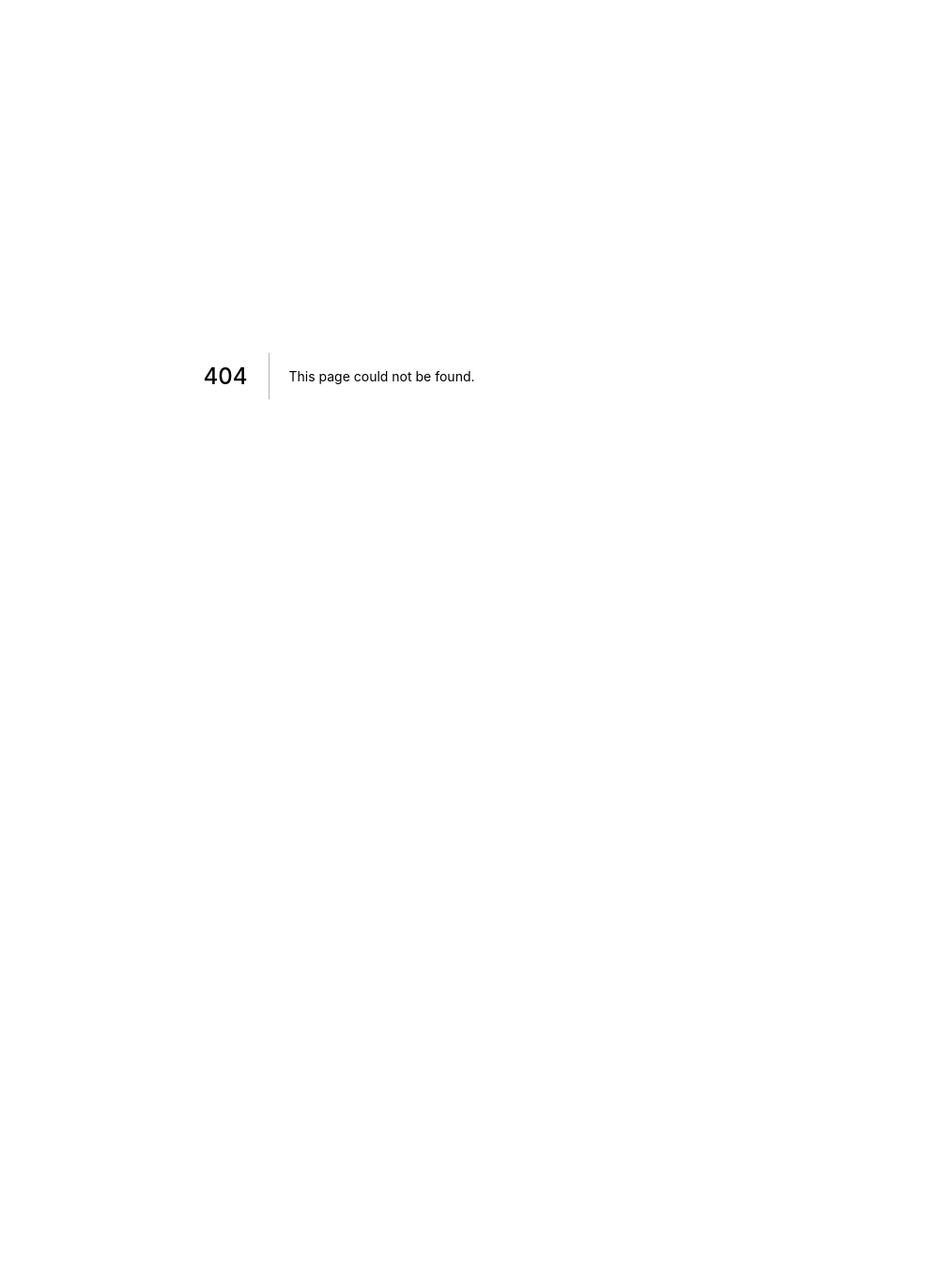
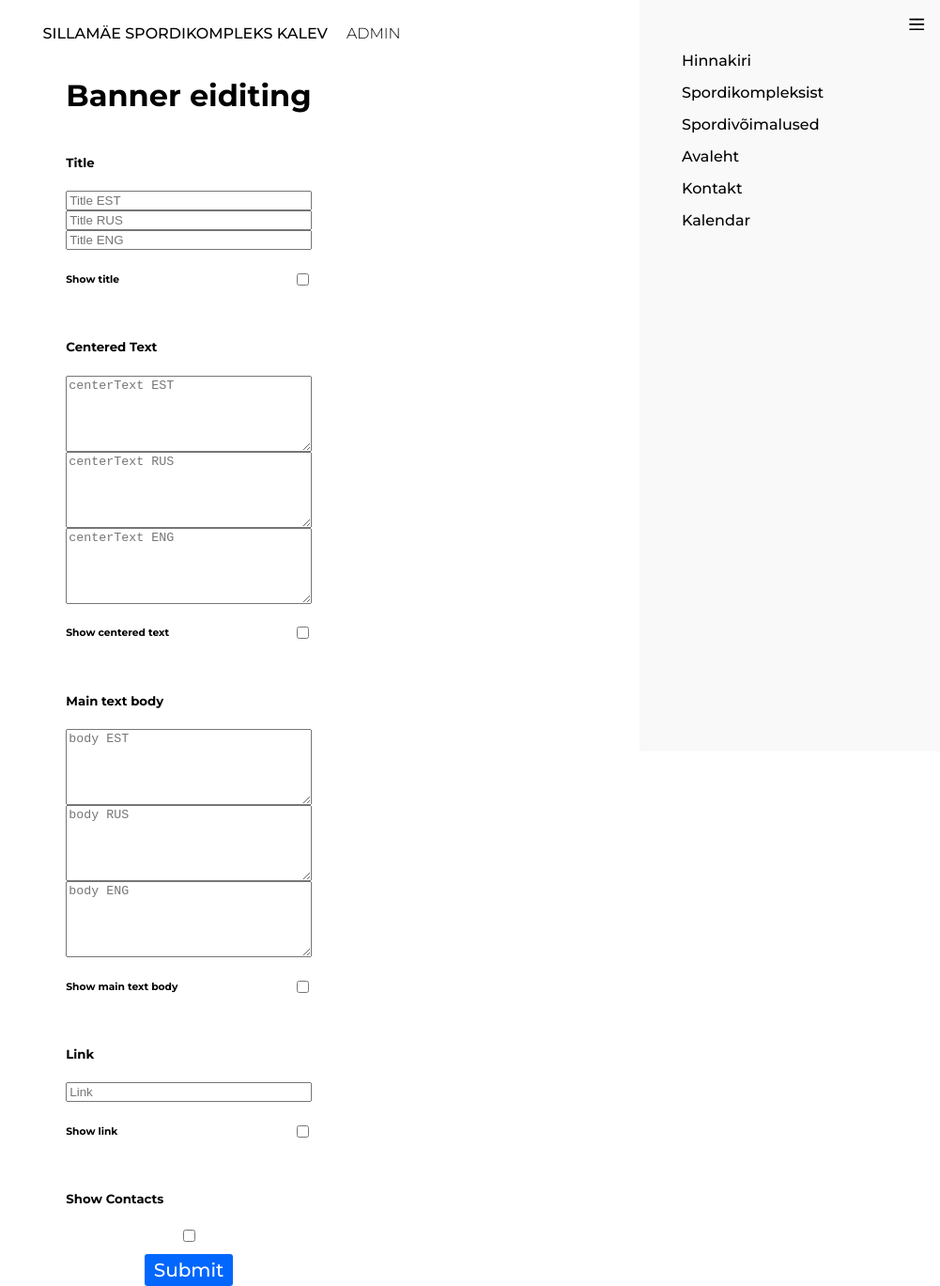
Before and after one commit to PetrTolstov/SillamaeSK, a Next.js app: page /AdminAccess/Banner in a window 1280 px wide. Before the commit this address had no page. Shown: the whole page at 94% size, without its empty margins (279-1280 px from the left). Before the commit the page ends 800 px from the top, so only its background shows below. Built offline with nearby package versions, Linux system fonts and the light colour scheme.

Commit message:
Banner NOT ready to use (no server connection)

```diff
--- /dev/null
+++ b/pages/AdminAccess/Banner.tsx
@@ -0,0 +1,76 @@
+import { ReactElement } from "react";
+import { AdminLayout } from ".";
+import { ButtonAdmin } from "../../components/AdminComponents/ButtonAdmin";
+import { NextPageWithLayout } from "../_app";
+
+const Banner: NextPageWithLayout = () => {
+	return (
+		<div>
+			{/* TODO tranlsate to Estonian */}
+			<h1>Banner eiditing</h1>
+			<form style={{ display: "flex", flexDirection: "column" }} onSubmit={()=>{}}>
+				<div style={{ display: "flex", flexDirection: "column" }}>
+					<h5>Title</h5>
+					<div style={{ display: "flex", flexDirection: "column" }}>
+						<input type='text' name={"title-EST"} placeholder={"Title EST"} />
+						<input type='text' name={"title-RUS"} placeholder={"Title RUS"} />
+						<input type='text' name={"title-ENG"} placeholder={"Title ENG"} />
+					</div>
+					<div style={{display: "flex", alignItems: "center", justifyContent: "space-between"}}>
+						<h6>Show title</h6>
+						<input type='checkbox' />
+					</div>
+				</div>
+                <div style={{ display: "flex", flexDirection: "column", marginTop: "10px" }}>
+					<h5>Centered Text</h5>
+                    <div style={{ display: "flex", flexDirection: "column" }}>
+						<textarea cols={10} rows={5} name={"centerText-EST"} placeholder={"centerText EST"} />
+						<textarea cols={10} rows={5} name={"centerText-RUS"} placeholder={"centerText RUS"} />
+						<textarea cols={10} rows={5} name={"centerText-ENG"} placeholder={"centerText ENG"} />
+					</div>
+					<div style={{display: "flex", alignItems: "center", justifyContent: "space-between"}}>
+						<h6>Show centered text</h6>
+						<input type='checkbox' />
+					</div>
+				</div>
+                <div style={{ display: "flex", flexDirection: "column", marginTop: "10px" }}>
+					<h5>Main text body</h5>
+                    <div style={{ display: "flex", flexDirection: "column" }}>
+						<textarea cols={10} rows={5} name={"body-EST"} placeholder={"body EST"} />
+						<textarea cols={10} rows={5} name={"body-RUS"} placeholder={"body RUS"} />
+						<textarea cols={10} rows={5} name={"body-ENG"} placeholder={"body ENG"} />
+					</div>
+					<div style={{display: "flex", alignItems: "center", justifyContent: "space-between"}}>
+						<h6>Show main text body</h6>
+						<input type='checkbox' />
+					</div>
+				</div>
+                <div style={{ display: "flex", flexDirection: "column", marginTop: "10px" }}>
+					<h5>Link</h5>
+                    <div style={{ display: "flex", flexDirection: "column" }}>
+						<input type={"url"} name={"link"} placeholder={"Link"} />
+					</div>
+					<div style={{display: "flex", alignItems: "center", justifyContent: "space-between"}}>
+						<h6>Show link</h6>
+						<input type='checkbox' />
+					</div>
+				</div>
+                <div style={{ display: "flex", flexDirection: "column", marginTop: "10px" }}>
+					<h5>Show Contacts</h5>
+						<input type='checkbox' />
+				</div>
+                <ButtonAdmin isSubmit filled action={()=>{}} label={"Submit"} />
+			</form>
+		</div>
+	);
+};
+
+Banner.getLayout = function getLayout(Banner: ReactElement) {
+	return (
+		<>
+			<AdminLayout>{Banner}</AdminLayout>
+		</>
+	);
+};
+
+export default Banner;
```
